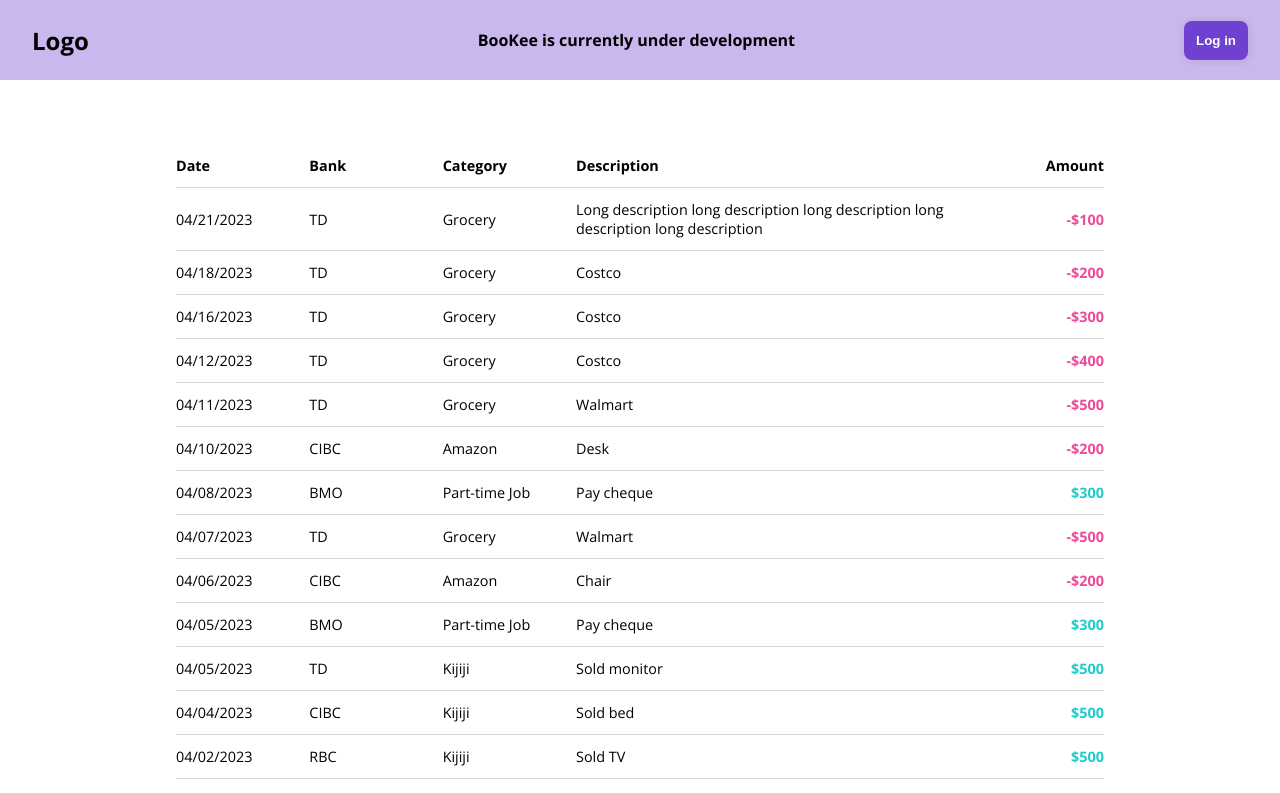
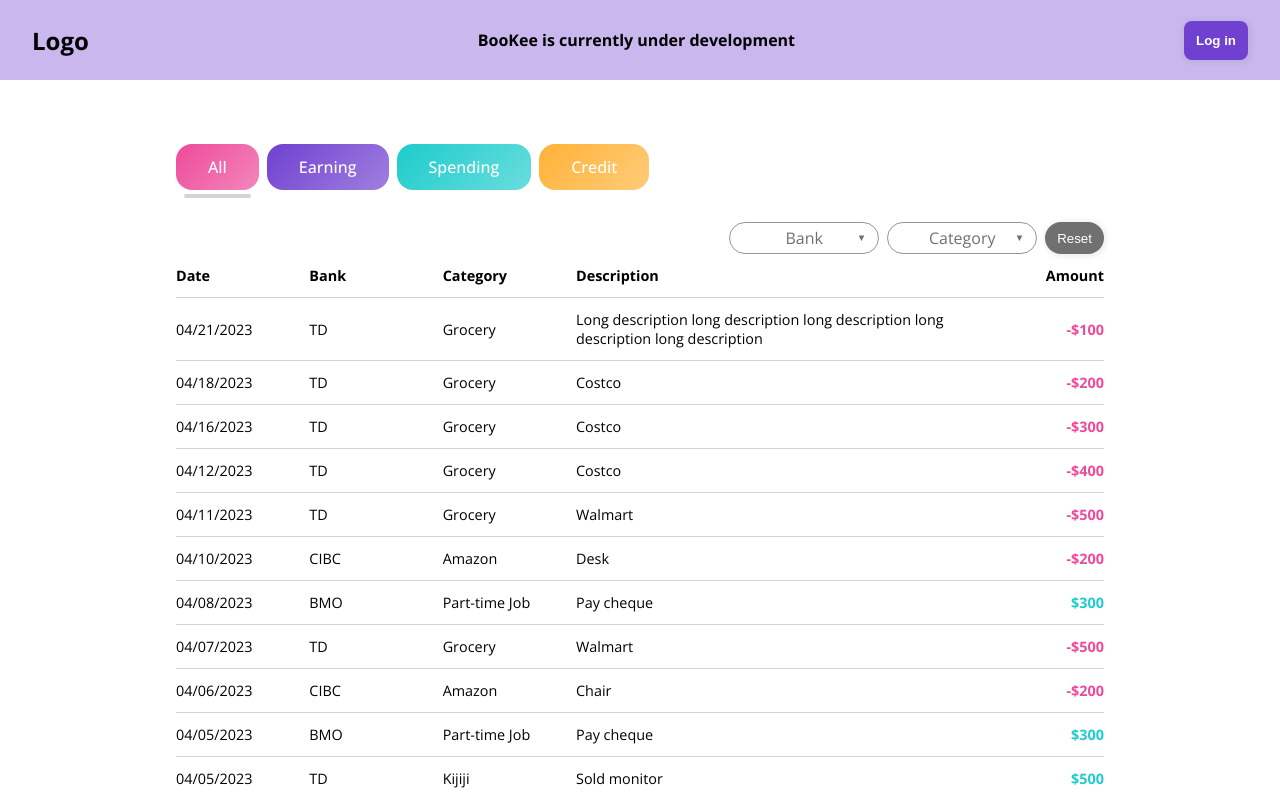
Before and after one commit to suno-o/BooKee, a Next.js app: page /transactions in a window 1280 px wide. Shown: the top 793 px of the page. Built offline with nearby package versions, Linux system fonts and the light colour scheme.

Commit message:
feat(Transactions): Add filters and modify list rendering logic

```diff
--- a/src/components/Button/index.tsx
+++ b/src/components/Button/index.tsx
@@ -1,24 +1,16 @@
 import React from 'react'
 import styled, { css } from 'styled-components';
 
-interface ButtonProps {
-  bgTheme?: string;
-  width?: number;
-  height?: number;
+interface ButtonCSSProps {
   color?: string;
+  disabled?: boolean;
 }
-
-export const StyledButton = styled.button<ButtonProps>`
-  box-shadow: ${p => p.theme.shadows.grey};
-  border: 0;
-  border-radius: 8px;
-  background-color: ${p => p.theme.colors[p.bgTheme ? p.bgTheme : 'primary']};
-  width: ${p => p.width ? `${p.width}px` : '100%'};
-  height: ${p => p.height ? `${p.height}px` : '100%'};
-  padding: 12px;
+const buttonCSS = css<ButtonCSSProps>`
   font-weight: bold;
   color: ${p => p.color ? p.color : 'white'};
   white-space: nowrap;
+  outline: none;
+  -webkit-tap-highlight-color: transparent;
 
   ${props => !props.disabled && css`
     cursor: pointer;
@@ -32,7 +24,24 @@ export const StyledButton = styled.button<ButtonProps>`
   `}
 `
 
-interface Props extends ButtonProps {
+interface ButtonProps {
+  bgTheme?: string;
+  width?: number;
+  height?: number;
+}
+const StyledButton = styled.button<ButtonProps>`
+  box-shadow: ${p => p.theme.shadows.grey};
+  border: 0;
+  border-radius: 8px;
+  background-color: ${p => p.theme.colors[p.bgTheme ? p.bgTheme : 'primary']};
+  width: ${p => p.width ? `${p.width}px` : '100%'};
+  height: ${p => p.height ? `${p.height}px` : '100%'};
+  padding: 12px;
+  ${buttonCSS}
+`
+
+/* Button */
+interface Props extends ButtonProps, ButtonCSSProps {
   onClick?: () => void;
   children: React.ReactNode;
 }
@@ -53,3 +62,29 @@ const Button = ({
 }
 
 export default Button;
+
+/* Wrapper */
+const BasicButton = styled.button`
+  all: unset;
+  ${buttonCSS}
+`
+
+interface BasicButtonProps extends ButtonCSSProps {
+  onClick?: () => void;
+  children: React.ReactNode;
+}
+
+export const ButtonWrapper = ({
+  onClick,
+  children,
+  ...rest
+}: BasicButtonProps) => {
+  return (
+    <BasicButton
+      onClick={onClick}
+      {...rest}
+    >
+      {children}
+    </BasicButton>
+  );
+}
--- /dev/null
+++ b/src/views/Transactions/Filter.tsx
@@ -0,0 +1,135 @@
+import { SetStateAction, useState, Dispatch } from "react"
+import styled, { css } from "styled-components"
+import Card from "@/components/Card"
+import DropDown from "@/components/DropDown"
+import Button, { ButtonWrapper } from "@/components/Button"
+
+const typeFilterData = [
+  { value: 'all', theme: 'failure' },
+  { value: 'earning', theme: 'primary' },
+  { value: 'spending', theme: 'secondary' },
+  { value: 'credit', theme: 'warning' }
+];
+
+const Filter = () => {
+  const [typeFilter, setTypeFilter] = useState('all');
+  const [bankFilter, setBankFilter] = useState('');
+  const [categoryFilter, setCategoryFilter] = useState('');
+
+  const handleChangeCreator = (callback: Dispatch<SetStateAction<string>>) => (item: string) => () => {
+    callback(item);
+  }
+
+  const resetCategoryFilters = () => {
+    setBankFilter('');
+    setCategoryFilter('');
+  }
+
+  return (
+    <Container>
+      {/* transaction type: all, earning, spending, credit */}
+      <TypeFilterWrapper>
+        {typeFilterData.map((filter) => (
+          <BtnWrapper key={filter.value} disabled={filter.value === typeFilter} onClick={() => setTypeFilter(filter.value)}>
+            <FilterCard styles={{bgTheme: filter.theme, colorTheme:'white'}}>
+              <FilterHeader>{filter.value}</FilterHeader>
+            </FilterCard>
+          </BtnWrapper>
+        ))}
+      </TypeFilterWrapper>
+
+      {/* category: bank and transaction category */}
+      <CategoryFilterWrapper>
+        <DropDown
+          width={150}
+          selected={bankFilter}
+          onChange={handleChangeCreator(setBankFilter)}
+          label={'Bank'}
+          listItems={['TD', 'CIBC', 'RBC']}
+        />
+         <DropDown
+          width={150}
+          selected={categoryFilter}
+          onChange={handleChangeCreator(setCategoryFilter)}
+          label={'Category'}
+          listItems={['Grocery', 'Kijiji']}
+        />
+        <Btn bgTheme='text_grey' onClick={resetCategoryFilters}>Reset</Btn>
+      </CategoryFilterWrapper>
+    </Container>
+  );
+}
+
+export default Filter;
+
+/* styles */
+const Container = styled.div`
+`
+
+const TypeFilterWrapper = styled.div`
+  display: flex;
+  justify-content: center;
+  margin-bottom: 32px;
+
+  ${p => p.theme.mediaQueries.md} {
+    justify-content: flex-start;
+  }
+`
+
+const BtnWrapper = styled(ButtonWrapper)<{disabled?: boolean}>`
+  position: relative;
+  margin-right: 8px;
+  transition: transform 300ms ease-in-out;
+
+  &:hover {
+    ${p => !p.disabled && `transform: translateY(-5px);`}
+  }
+
+  ${p => p.disabled && css`
+    &::after {
+      content: '';
+      position: absolute;
+      left: 8px;
+      right: 8px;
+      bottom: -8px;
+      border-radius: 3px;
+      height: 4px;
+      background-color: ${p.theme.colors.text_grey_lighter};
+    }
+  `}
+`
+
+const FilterCard = styled(Card)`
+  padding: 8px 20px;
+
+  ${p => p.theme.mediaQueries.sm} {
+    padding: 12px 32px;
+  }
+`
+
+const FilterHeader = styled(Card.Header)`
+  font-size: 0.8rem;
+  text-transform: capitalize;
+
+  ${p => p.theme.mediaQueries.sm} {
+    font-size: 1rem;
+  }
+`
+
+const CategoryFilterWrapper = styled.div`
+  display: flex;
+  justify-content: center;
+  gap: 8px;
+
+  ${p => p.theme.mediaQueries.md} {
+    justify-content: flex-end;
+  }
+`
+
+const Btn = styled(Button)`
+  width: auto;
+  height: auto;
+  border-radius: 24px;
+  padding: 4px 12px;
+  font-weight: normal;
+`
--- a/src/views/Transactions/index.tsx
+++ b/src/views/Transactions/index.tsx
@@ -1,27 +1,32 @@
 import styled from "styled-components"
+import Filter from "./Filter"
 import TransactionItem, {TransactionHeader} from "./TransactionItem"
 import Separator from "@/components/Separator"
 import { PageSection } from "@/components/Layout/Page"
 import { prettifyDate } from "@/utils/date"
 import { aprilTransactionData } from "@/state/mockData"
-import { Transaction } from "@/state/mockTypes"
 
 export default function Transactions() {
   const { transactions } = aprilTransactionData;
 
-  /* render transaction list with date separator */
+  /* render transaction list with date separators */
   const renderDatedTransactionList = () => {
-    let prevDate: string;
+    // check if transactions are empty
+    if (transactions.length === 0) return [];
+
     const renderArr = [<TransactionHeader key='header' />]; // header will only show on window width >= md
+    let i=0, prevDate: string;
+    while (i < transactions.length) {
+      prevDate = transactions[i].date;
 
-    transactions.forEach((item: Transaction) => {
-      if (prevDate !== item.date) {
-        prevDate = item.date;
-        renderArr.push(<DateSeparator key={item.date}>{prettifyDate(item.date)}</DateSeparator>);
+      // group all transactions made on the same day
+      const sameDayTransactions = [<DateSeparator key={transactions[i].date}>{prettifyDate(transactions[i].date)}</DateSeparator>];
+      while (i < transactions.length && prevDate === transactions[i].date) {
+        sameDayTransactions.push(<TransactionItem key={transactions[i].id} {...transactions[i]} />)
+        i++;
       }
-      renderArr.push(<TransactionItem key={item.id} {...item} />);
-    })
-
+      renderArr.push(<SameDayTransactions key={prevDate}>{sameDayTransactions}</SameDayTransactions>);
+    }
     return renderArr;
   }
 
@@ -29,26 +34,28 @@ export default function Transactions() {
   return (
     <>
       <Section>
+        <Filter />
         {renderDatedTransactionList()}
       </Section>
     </>
   )
 }
 
+
+/* styles */
 const Section = styled(PageSection)`
   padding: 0 24px;
+  ${p => p.theme.mediaQueries.sm} { padding: 0 64px; }
+  ${p => p.theme.mediaQueries.md} { padding: 0 32px; }
+`
 
-  ${p => p.theme.mediaQueries.sm} {
-    padding: 0 64px;
-  }
-
-  ${p => p.theme.mediaQueries.md} {
-    padding: 0 32px;
-  }
+const SameDayTransactions = styled.div`
+  margin: 64px 0;
+  ${p => p.theme.mediaQueries.md} { margin: 0; }
 `
 
 const DateSeparator = styled(Separator)`
-  margin-top: 64px;
+  margin: 32px;
   font-size: 0.8rem;
 
   /* only show date separators for screen width < md */
```
